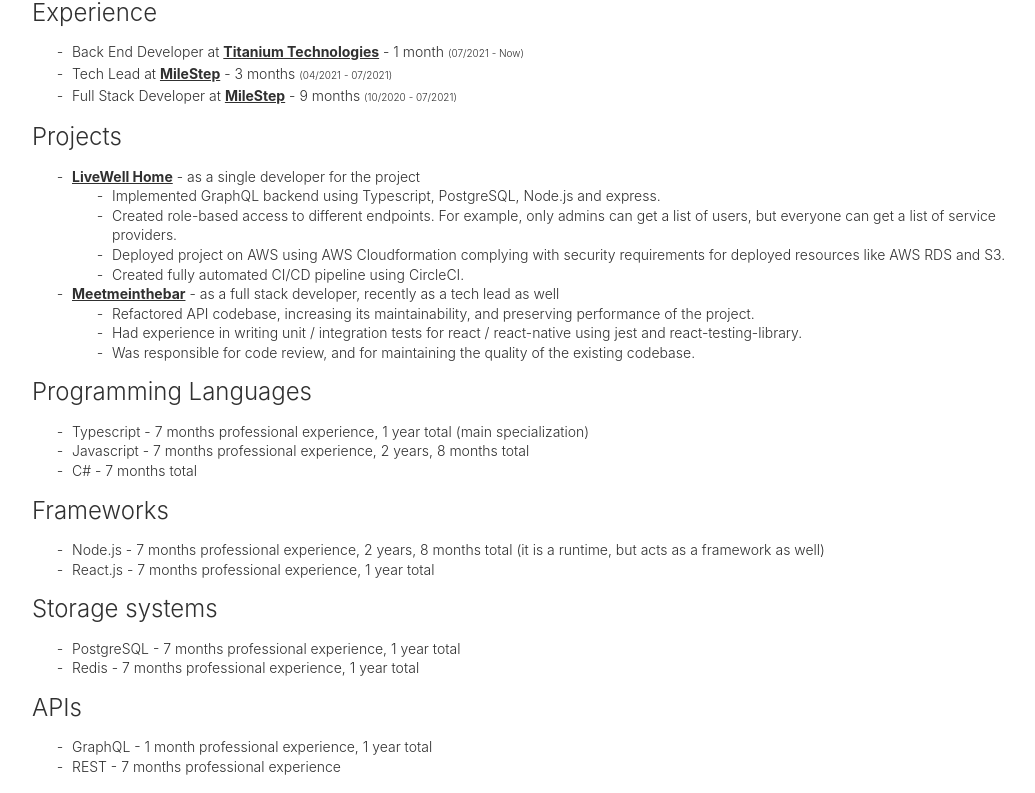
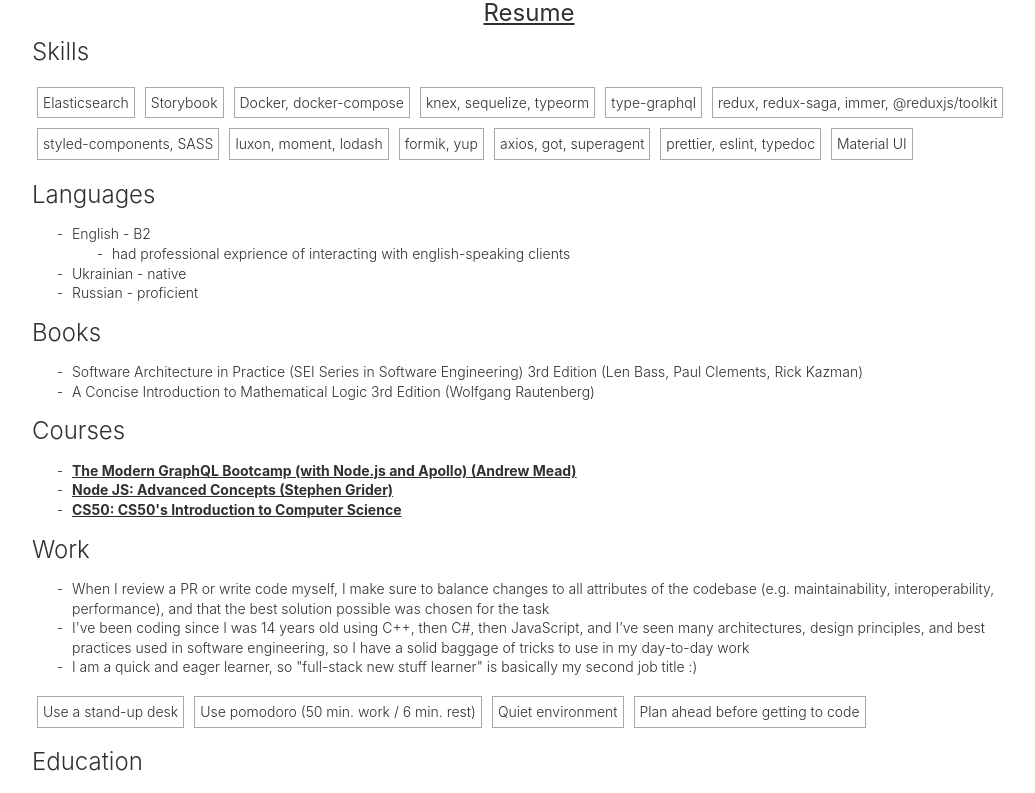
Before and after one commit to ZaharZagrava/portfolio-1.github.io, a React (Create React App) app: page / in a window 1280 px wide. Shown: the part 518-1311 px from the top of the page, without its empty margins (111-1146 px from the left). Built offline with nearby package versions, Linux system fonts and the light colour scheme.

Commit message:
Refactor resume into techrez

```diff
--- /dev/null
+++ b/product-spec.yaml
@@ -0,0 +1,4 @@
+
+experience
+project -> what did I do for this project
+technology -> my achievements with this technology
--- a/src/App.tsx
+++ b/src/App.tsx
@@ -124,6 +124,12 @@
 const H2Header = styled.h2`
   font-weight: 300;
   font-size: 24px;
+`;
+
+const H2HeaderCenter = styled.h2`
+  font-weight: 300;
+  font-size: 24px;
+  text-align: center;
 `;
 
 const QuoteHeader = styled.p`
@@ -422,108 +428,11 @@
               <FacebookIcon className={styles.icon} />
             </SocialsNonLastLink>
           </Socials>
-          <H2Header>Experience</H2Header>
-          <List>
-            <ListItem>
-              Back End Developer at{' '}
-              <a target="_blank" rel="noopener noreferrer" href={'https://www.linkedin.com/company/titaniumtechnologiesgroup/mycompany/'}>
-                Titanium Technologies
-              </a>{' '}
-              - {`${getYearDiff(positions.titaniumTechnologies.backendDev.from, DateTime.now())}`}{' '}
-              <FromToDate>
-                ({`${positions.titaniumTechnologies.backendDev.from.toFormat('MM/yyyy')}`} - Now)
-              </FromToDate>
-            </ListItem>
-            <ListItem>
-              Tech Lead at{' '}
-              <a target="_blank" rel="noopener noreferrer" href={'https://www.linkedin.com/company/milestep/'}>
-                MileStep
-              </a>{' '}
-              - {`${getYearDiff(positions.milestep.techLead.from, positions.milestep.techLead.to)}`}{' '}
-              <FromToDate>
-                ({`${positions.milestep.techLead.from.toFormat('MM/yyyy')}`} - {`${positions.milestep.techLead.to.toFormat('MM/yyyy')}`})
-              </FromToDate>
-            </ListItem>
-            <ListItem>
-              Full Stack Developer at{' '}
-              <a target="_blank" rel="noopener noreferrer" href={'https://www.linkedin.com/company/milestep/'}>
-                MileStep
-              </a>{' '}
-              - {`${getYearDiff(positions.milestep.fullStackDev.from, positions.milestep.fullStackDev.to)}`}{' '}
-              <FromToDate>
-                ({`${positions.milestep.fullStackDev.from.toFormat('MM/yyyy')}`} - {`${positions.milestep.fullStackDev.to.toFormat('MM/yyyy')}`})
-              </FromToDate>
-            </ListItem>
-          </List>
-          <H2Header>Projects</H2Header>
-          <List>
-            <ListItem key={projects[0].name}>
-              <a target="_blank" rel="noopener noreferrer" href={projects[0].link}>
-                {projects[0].name}
-              </a>{' '}
-              - {projects[0].description}
-              <List>
-                <ListItem>Implemented GraphQL backend using Typescript, PostgreSQL, Node.js and express.</ListItem>
-                <ListItem>Created role-based access to different endpoints. For example, only admins can get a list of users, but everyone can get a list of service providers.</ListItem>
-                <ListItem>Deployed project on AWS using AWS Cloudformation complying with security requirements for deployed resources like AWS RDS and S3.</ListItem>
-                <ListItem>Created fully automated CI/CD pipeline using CircleCI.</ListItem>
-              </List>
-            </ListItem>
-            <ListItem key={projects[1].name}>
-              <a target="_blank" rel="noopener noreferrer" href={projects[1].link}>
-                {projects[1].name}
-              </a>{' '}
-              - {projects[1].description}
-              <List>
-                <ListItem>Refactored API codebase, increasing its maintainability, and preserving performance of the project.</ListItem>
-                <ListItem>Had experience in writing unit / integration tests for react / react-native using jest and react-testing-library.</ListItem>
-                <ListItem>Was responsible for code review, and for maintaining the quality of the existing codebase.</ListItem>
-              </List>
-            </ListItem>
-          </List>
-          <H2Header>Programming Languages</H2Header>
-          <List>
-            <ListItem>
-              Typescript - {`${getYearDiff(exp.languages.typescript.professionally.from, DateTime.now())}`} professional experience, {`${getYearDiff(exp.languages.typescript.personally.from, DateTime.now())}`} total (main specialization)
-            </ListItem>
-            <ListItem>
-              Javascript - {`${getYearDiff(exp.languages.javascript.professionally.from, DateTime.now())}`} professional experience, {`${getYearDiff(exp.languages.javascript.personally.from, DateTime.now())}`} total
-            </ListItem>
-            <ListItem>C# - {`${getYearDiff(exp.languages.csharp.personally.from, exp.languages.csharp.personally.to)}`} total</ListItem>
-          </List>
-          <H2Header>Frameworks</H2Header>
-          <List>
-            <ListItem>
-              Node.js - {`${getYearDiff(exp.frameworks.nodejs.professionally.from, DateTime.now())}`} professional experience, {`${getYearDiff(exp.frameworks.nodejs.personally.from, DateTime.now())}`} total (it is a runtime, but acts as a framework
-              as well)
-            </ListItem>
-            <ListItem>
-              React.js - {`${getYearDiff(exp.frameworks.react.professionally.from, DateTime.now())}`} professional experience, {`${getYearDiff(exp.frameworks.react.personally.from, DateTime.now())}`} total
-            </ListItem>
-          </List>
-          <H2Header>Storage systems</H2Header>
-          <List>
-            <ListItem>
-              PostgreSQL - {`${getYearDiff(exp.storageSystems.postgresql.professionally.from, DateTime.now())}`} professional experience, {`${getYearDiff(exp.storageSystems.postgresql.personally.from, DateTime.now())}`} total
-            </ListItem>
-            <ListItem>
-              Redis - {`${getYearDiff(exp.storageSystems.redis.professionally.from, DateTime.now())}`} professional experience, {`${getYearDiff(exp.storageSystems.redis.personally.from, DateTime.now())}`} total
-            </ListItem>
-          </List>
-          <H2Header>APIs</H2Header>
-          <List>
-            <ListItem>
-              GraphQL - {`${getYearDiff(exp.apis.graphql.professionally.from, DateTime.now())}`} professional experience, {`${getYearDiff(exp.apis.graphql.personally.from, DateTime.now())}`} total
-            </ListItem>
-            <ListItem>REST - {`${getYearDiff(exp.apis.rest.professionally.from, DateTime.now())}`} professional experience</ListItem>
-          </List>
-          <H2Header>Hosting platforms</H2Header>
-          <List>
-            <ListItem>
-              AWS - {`${getYearDiff(exp.hostingPlatforms.aws.professionally.from, DateTime.now())}`} professional experience, {`${getYearDiff(exp.hostingPlatforms.aws.personally.from, DateTime.now())}`} total
-            </ListItem>
-            <ListItem>Digital Ocean - {`${getYearDiff(exp.hostingPlatforms.digitalOcean.professionally.from, DateTime.now())}`} professional experience</ListItem>
-          </List>
+          <H2HeaderCenter>
+            <a target="_blank" rel="noopener noreferrer" href="https://techrez.io/resume/ruslan-plastun" style={{fontWeight: 'normal'}}>
+              Resume
+            </a>
+          </H2HeaderCenter>
           <H2Header>Skills</H2Header>
           <FlexList>
             <FlexListItem>Elasticsearch</FlexListItem>
```
